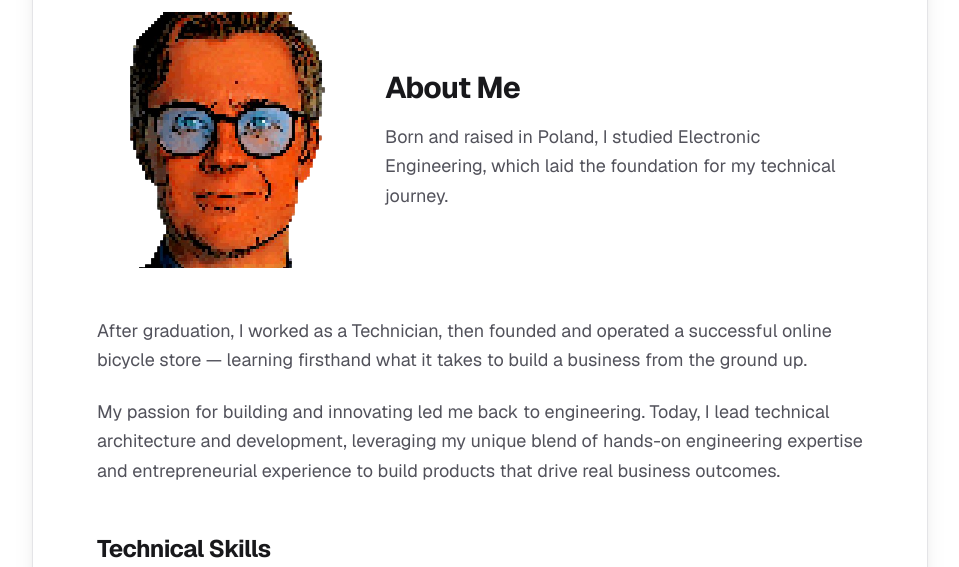
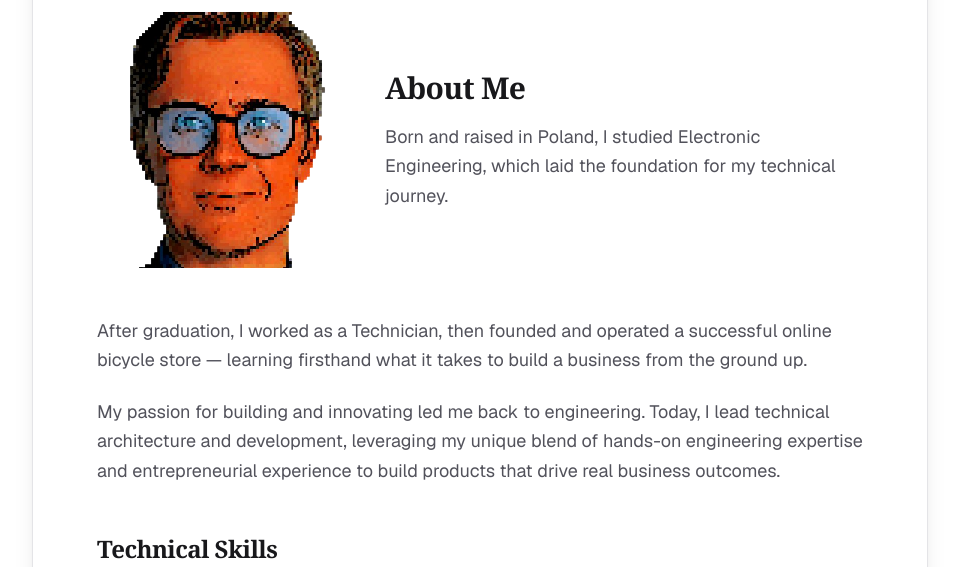
Before and after one commit to Weszler-Labs/sebastianweszler.com, a Next.js app: page /blog/about in a window 1280 px wide. Shown: the part 233-800 px from the top of the page, without its empty margins (160-1119 px from the left). Built offline with nearby package versions, Linux system fonts and the light colour scheme; no server answers.

Commit message:
chore: Apply font-serif to headings and update E2E tests

```diff
--- a/src/components/pages/AboutContent.tsx
+++ b/src/components/pages/AboutContent.tsx
@@ -22,7 +22,7 @@ export default function AboutContent({ dictionary, locale }: { dictionary?: Dict
         </div>
 
         <div className="flex flex-col gap-4 text-center sm:text-left">
-          <h1 className="text-3xl font-bold tracking-tight text-zinc-900 dark:text-zinc-50">
+          <h1 className="text-3xl font-bold tracking-tight text-zinc-900 dark:text-zinc-50 font-serif">
             {t("about.title")}
           </h1>
           <p className="text-lg leading-relaxed text-zinc-600 dark:text-zinc-400">
@@ -41,7 +41,7 @@ export default function AboutContent({ dictionary, locale }: { dictionary?: Dict
       </div>
 
       <div className="space-y-6">
-        <h2 className="text-2xl font-bold tracking-tight text-zinc-900 dark:text-zinc-50 text-center sm:text-left">
+        <h2 className="text-2xl font-bold tracking-tight text-zinc-900 dark:text-zinc-50 text-center sm:text-left font-serif">
           {t("about.technicalSkills")}
         </h2>
         <SkillsetVisualization />
--- a/src/components/pages/BlogContent.tsx
+++ b/src/components/pages/BlogContent.tsx
@@ -11,7 +11,7 @@ export default async function BlogContent({ dictionary, locale }: { dictionary?:
   return (
     <div className="flex flex-col gap-8 animate-fade-in">
       <div className="space-y-4">
-        <h1 className="text-3xl font-bold tracking-tight text-zinc-900 dark:text-zinc-50">
+        <h1 className="text-3xl font-bold tracking-tight text-zinc-900 dark:text-zinc-50 font-serif">
           {t("blog.title")}
         </h1>
         <p className="text-lg text-zinc-600 dark:text-zinc-400">
--- a/src/components/pages/ContactContent.tsx
+++ b/src/components/pages/ContactContent.tsx
@@ -16,7 +16,7 @@ export default function ContactContent({ dictionary }: { dictionary?: Dict }) {
   return (
     <div className="flex flex-col gap-8 animate-fade-in">
       <div className="space-y-4">
-        <h1 className="text-3xl font-bold tracking-tight text-zinc-900 dark:text-zinc-50">
+        <h1 className="text-3xl font-bold tracking-tight text-zinc-900 dark:text-zinc-50 font-serif">
           {t("contact.title")}
         </h1>
         <p className="text-lg text-zinc-600 dark:text-zinc-400">
--- a/src/components/pages/ProjectsContent.tsx
+++ b/src/components/pages/ProjectsContent.tsx
@@ -48,7 +48,7 @@ export default function ProjectsContent({ dictionary }: { dictionary?: Dict }) {
   return (
     <div className="flex flex-col gap-8 animate-fade-in">
       <div className="space-y-4">
-        <h1 className="text-3xl font-bold tracking-tight text-zinc-900 dark:text-zinc-50">
+        <h1 className="text-3xl font-bold tracking-tight text-zinc-900 dark:text-zinc-50 font-serif">
           {t("projects.title")}
         </h1>
         <p className="text-lg text-zinc-600 dark:text-zinc-400">
@@ -106,7 +106,7 @@ export default function ProjectsContent({ dictionary }: { dictionary?: Dict }) {
       </div>
 
       <div className="mt-8 pt-8 border-t border-zinc-100 dark:border-zinc-800">
-        <h2 className="text-2xl font-bold text-zinc-900 dark:text-zinc-50 mb-4">
+        <h2 className="text-2xl font-bold text-zinc-900 dark:text-zinc-50 mb-4 font-serif">
           {t("projects.experience")}
         </h2>
         <div className="space-y-6">
--- a/tests/e2e.mjs
+++ b/tests/e2e.mjs
@@ -42,10 +42,10 @@ async function run() {
     assert(h1 === "Sebastian Weszler", `H1: "${h1}"`);
 
     const subtitle = await page.textContent("p.text-xl");
-    assert(subtitle.includes("Software Engineer"), `Subtitle: "${subtitle}"`);
+    assert(subtitle.includes("Engineering Leader"), `Subtitle: "${subtitle}"`);
 
     const desc = await page.textContent("p.max-w-md");
-    assert(desc.includes("passionate about using technology"), `Description first 50 chars check`);
+    assert(desc.includes("Technical leader"), `Description check: "${desc.substring(0, 50)}"`);
 
     const moreLink = page.locator("a").filter({ hasText: "More about me" });
     assert(await moreLink.count() > 0, "More about me link missing");
@@ -70,10 +70,10 @@ async function run() {
     assert(resp.status() === 200, `Status ${resp.status()}`);
 
     const subtitle = await page.textContent("p.text-xl");
-    assert(subtitle.includes("In\u017Cynier Oprogramowania"), `PL subtitle: "${subtitle}"`);
+    assert(subtitle.includes("Lider In\u017Cynierii"), `PL subtitle: "${subtitle}"`);
 
     const desc = await page.textContent("p.max-w-md");
-    assert(desc.includes("Pasjonuj\u0119"), `PL description`);
+    assert(desc.includes("Lider techniczny"), `PL description: "${desc.substring(0, 50)}"`);
 
     await page.close();
   });
@@ -123,7 +123,7 @@ async function run() {
     assert(await projectLinks.count() >= 4, `External links: ${await projectLinks.count()}`);
 
     const body = await page.textContent("main");
-    assert(body.includes("Experience"), "Experience section missing");
+    assert(body.includes("Open-source work"), "Project description section missing");
 
     await page.close();
   });
```
